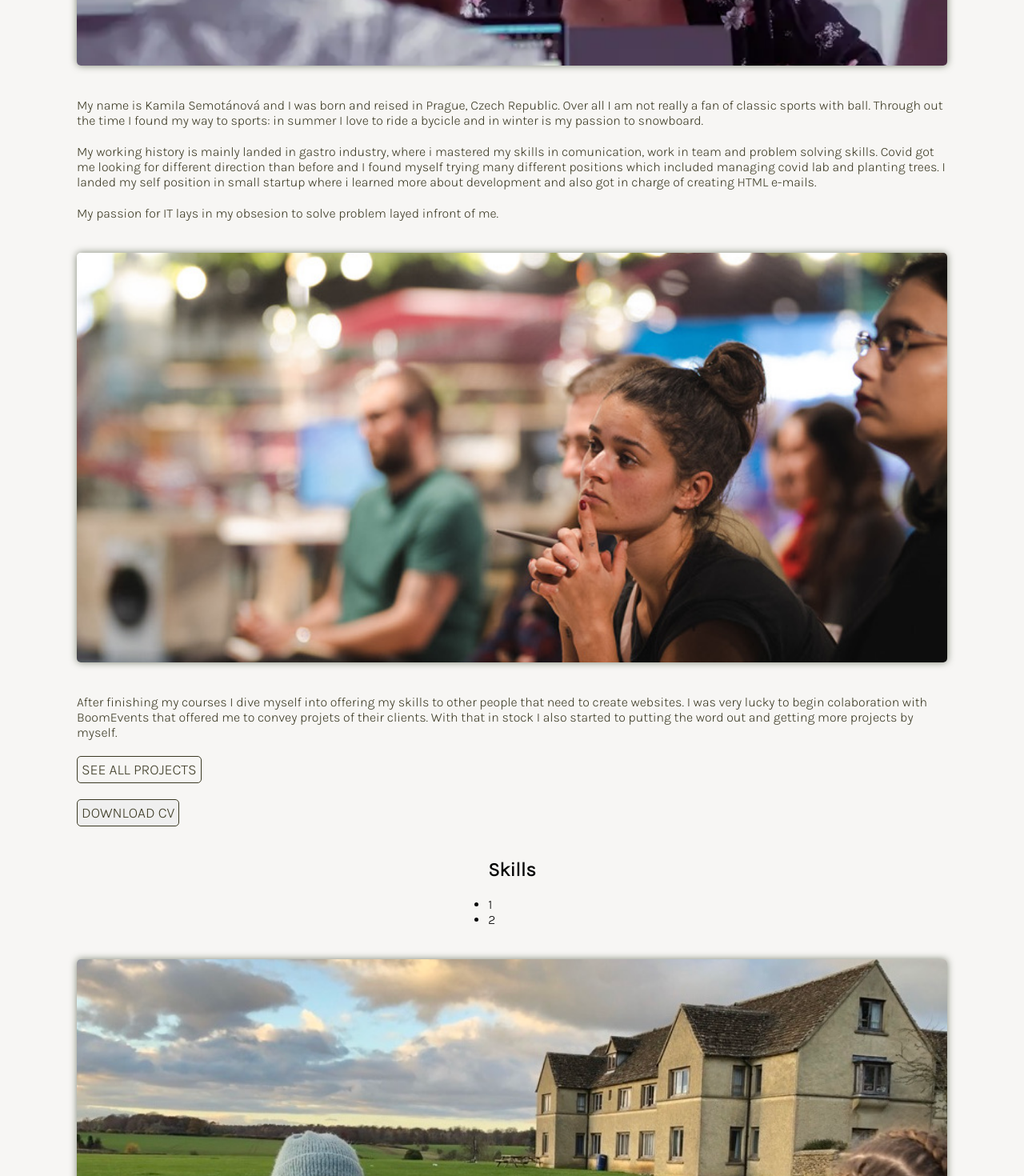
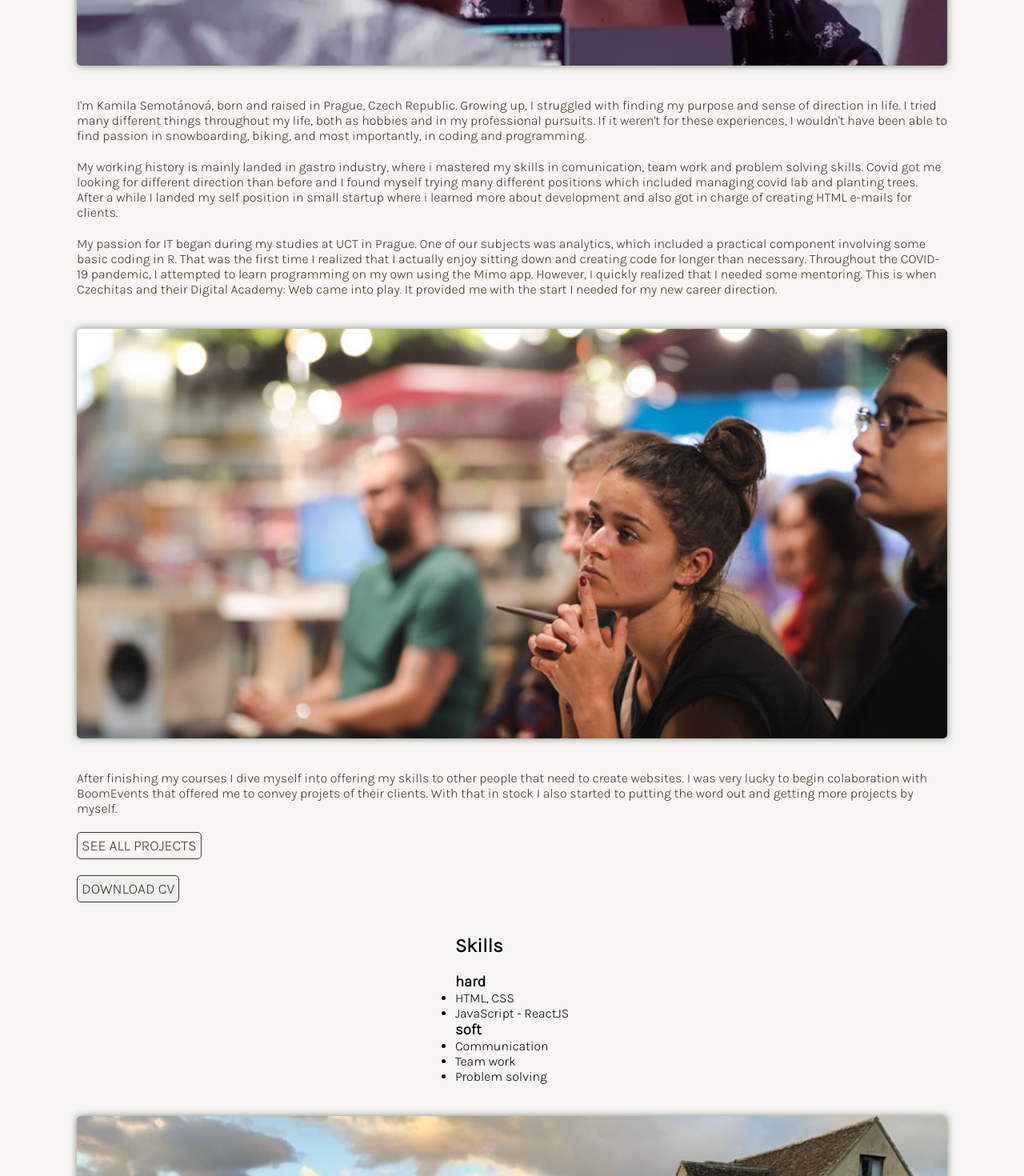
Before and after one commit to KamilaSemotanova/kamila-semotanova, a React app: page /about in a window 1280 px wide. Shown: the part 740-2210 px from the top of the page at 80% size. Built offline with nearby package versions, Linux system fonts and the light colour scheme.

Commit message:
Finish content of about page

```diff
--- a/src/pages/AboutPage/index.jsx
+++ b/src/pages/AboutPage/index.jsx
@@ -15,23 +15,34 @@ export const AboutPage = () => {
         <div className="about-page__photo first"></div>
         <div className="about-page__container">
           <p className="about-page__text">
-            My name is Kamila Semotánová and I was born and reised in Prague,
-            Czech Republic. Over all I am not really a fan of classic sports
-            with ball. Through out the time I found my way to sports: in summer
-            I love to ride a bycicle and in winter is my passion to snowboard.
+            I'm Kamila Semotánová, born and raised in Prague, Czech Republic.
+            Growing up, I struggled with finding my purpose and sense of
+            direction in life. I tried many different things throughout my life,
+            both as hobbies and in my professional pursuits. If it weren't for
+            these experiences, I wouldn't have been able to find passion in
+            snowboarding, biking, and most importantly, in coding and
+            programming.
           </p>
           <p className="about-page__text">
             My working history is mainly landed in gastro industry, where i
-            mastered my skills in comunication, work in team and problem solving
+            mastered my skills in comunication, team work and problem solving
             skills. Covid got me looking for different direction than before and
             I found myself trying many different positions which included
-            managing covid lab and planting trees. I landed my self position in
-            small startup where i learned more about development and also got in
-            charge of creating HTML e-mails.
+            managing covid lab and planting trees. After a while I landed my
+            self position in small startup where i learned more about
+            development and also got in charge of creating HTML e-mails for
+            clients.
           </p>
           <p className="about-page__text">
-            My passion for IT lays in my obsesion to solve problem layed infront
-            of me.
+            My passion for IT began during my studies at UCT in Prague. One of
+            our subjects was analytics, which included a practical component
+            involving some basic coding in R. That was the first time I realized
+            that I actually enjoy sitting down and creating code for longer than
+            necessary. Throughout the COVID-19 pandemic, I attempted to learn
+            programming on my own using the Mimo app. However, I quickly
+            realized that I needed some mentoring. This is when Czechitas and
+            their Digital Academy: Web came into play. It provided me with the
+            start I needed for my new career direction.
           </p>
         </div>
         <div className="about-page__photo second"></div>
@@ -52,10 +63,19 @@ export const AboutPage = () => {
         </div>
         <div className="about-page__container">
           <h2>Skills</h2>
-          <ul>
-            <li>1</li>
-            <li>2</li>
-          </ul>
+          <div>
+            <h3>hard</h3>
+            <ul>
+              <li>HTML, CSS</li>
+              <li>JavaScript - ReactJS</li>
+            </ul>
+            <h3>soft</h3>
+            <ul>
+              <li>Communication</li>
+              <li>Team work</li>
+              <li>Problem solving</li>
+            </ul>
+          </div>
         </div>
         <div className="about-page__photo third"></div>
         <div className="about-page__container">
```
